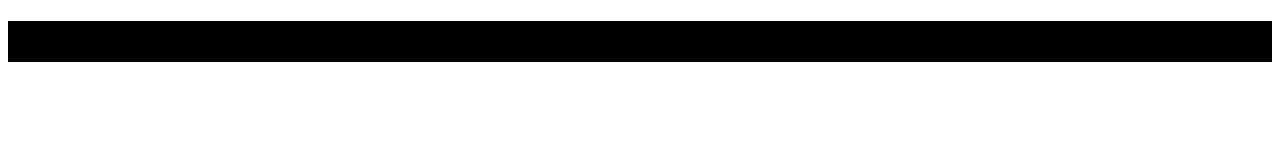
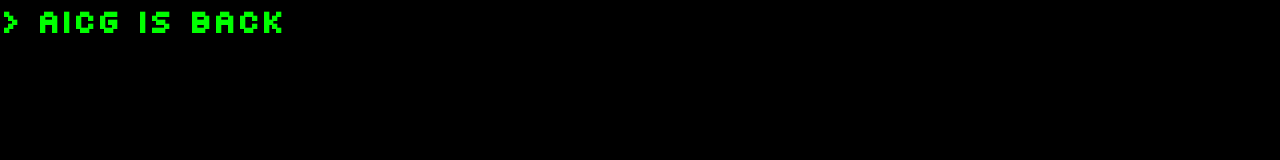
Before and after one commit to AICG-AdZU/AICG-AdZU.github.io, a plain HTML site: page index.html in a window 1280 px wide. Drawn offline with Linux system fonts and the light colour scheme.

Commit message:
update index.html

```diff
--- a/index.html
+++ b/index.html
@@ -11,7 +11,7 @@
     <title>AICG</title>
 </head>
 <body>
-    <h1>AICG is back</h1>
+   <a href="nnnn"><h1>> AICG is back<div id="dots"></div></h1></a>
 </body>
 <script>
 
--- a/style.css
+++ b/style.css
@@ -1,4 +1,22 @@
+@import url('https://fonts.googleapis.com/css2?family=Silkscreen&display=swap');
+a{
+    text-decoration: none;
+    color: #00ff00;
+}
+a:visited{
+    text-decoration: none;
+    color: #00ff00;
+}
 h1{
+    margin: 0;
+}
+body{
     background-color: black;
     font-family: 'Silkscreen', cursive;
+    color: #00ff00;
+    margin: 0;
+    display: flex;
+    align-items: center;
+    align-content: center;
+
 }
```
